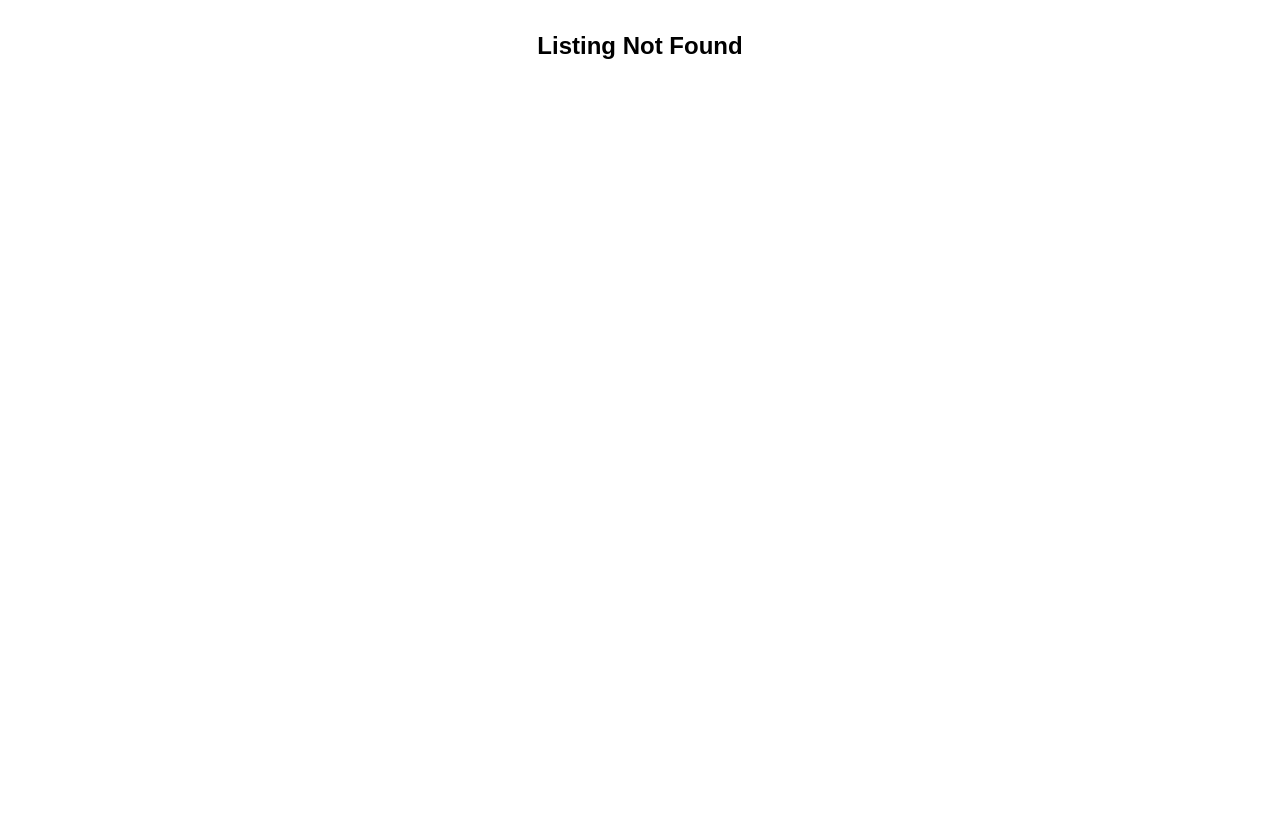
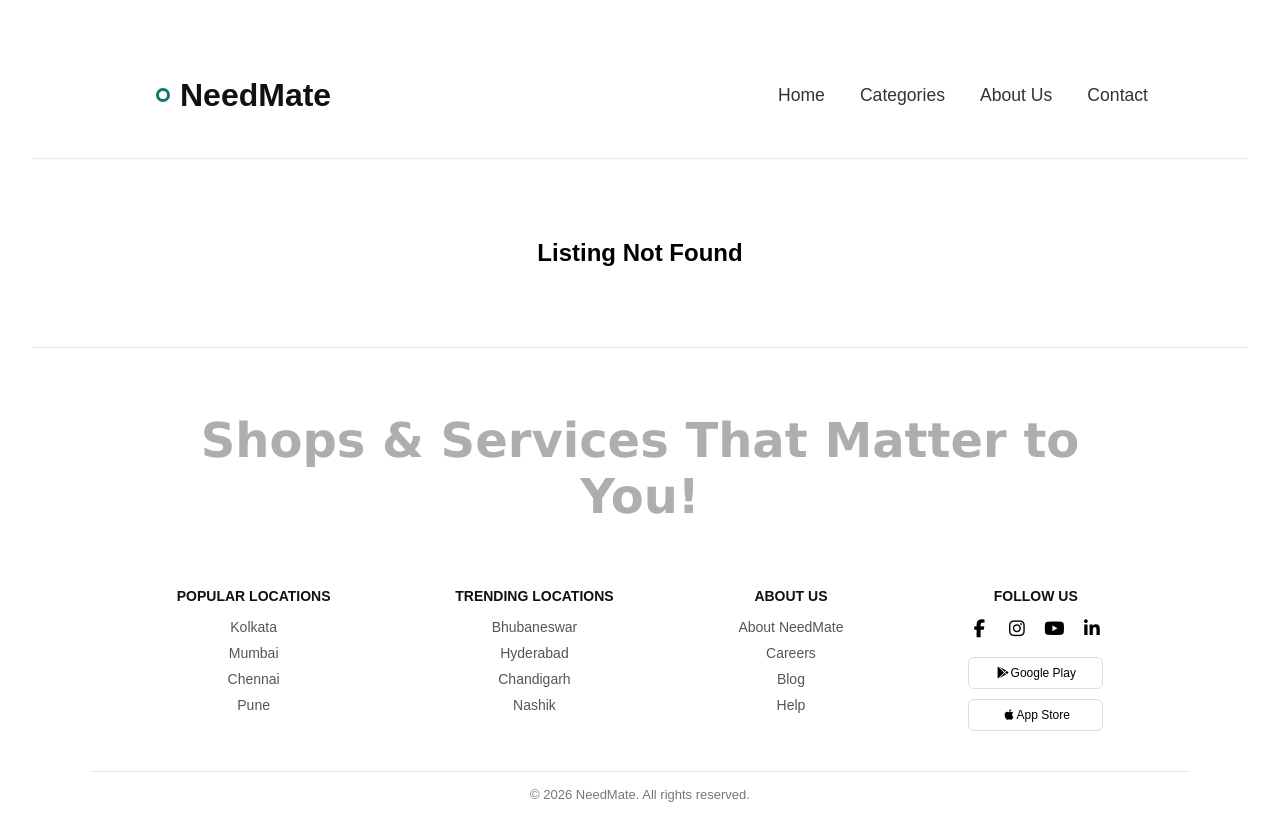
Before and after one commit to kingshukdash123/NeedMet, a React (Vite) app: page /listing/1 in a window 1280 px wide. Before the commit this address had no page. Shown: the top 840 px of the page. Before the commit the page ends 800 px from the top, so only its background shows below. Built offline with nearby package versions, Linux system fonts and the light colour scheme.

Commit message:
craete routing using 'route'

```diff
--- a/src/components/Header.jsx
+++ b/src/components/Header.jsx
@@ -1,7 +1,12 @@
-import { NavLink, Link } from "react-router-dom";
+import { NavLink, useNavigate } from "react-router-dom";
 import "../style/Header.css";
 
 export default function Header() {
+
+  const navigate = useNavigate();
+  const logoClick = () => {
+    navigate('/')
+  }
   return (
     <header className="header">
       <div className="header-container">
@@ -9,7 +14,7 @@ export default function Header() {
         {/* Logo */}
         <div className="logo">
           <span className="logo-dot"></span>
-          <h2>NeedMate</h2>
+          <h2 onClick={logoClick}>NeedMate</h2>
         </div>
 
         {/* Navigation */}
--- /dev/null
+++ b/src/components/ScrollToTop.jsx
@@ -0,0 +1,12 @@
+import { useEffect } from "react";
+import { useLocation } from "react-router-dom";
+
+export default function ScrollToTop() {
+  const { pathname } = useLocation();
+
+  useEffect(() => {
+    window.scrollTo(0, 0);
+  }, []);
+
+  return null;
+}
--- a/src/components/index.js
+++ b/src/components/index.js
@@ -4,6 +4,7 @@ import Hero from './Hero.jsx'
 import CategorySection from './CategorySection.jsx'
 import ListingCard from './ListingCard.jsx'
 import ListingSection from './ListingSection.jsx'
+import ScrollToTop from './ScrollToTop.jsx'
 
 export {
     Header,
@@ -11,7 +12,8 @@ export {
     Hero,
     CategorySection,
     ListingCard,
-    ListingSection
+    ListingSection,
+    ScrollToTop
 
 
 }
--- a/src/main.jsx
+++ b/src/main.jsx
@@ -2,23 +2,36 @@ import { StrictMode } from 'react'
 import { createRoot } from 'react-dom/client'
 import './index.css'
 import App from './App.jsx'
-import { createBrowserRouter } from 'react-router-dom'
+import { createBrowserRouter, createRoutesFromElements, Route } from 'react-router-dom'
 import { RouterProvider } from 'react-router-dom'
 import { Home, ListingDetails } from './pages'
 
-const router = createBrowserRouter([
-  {
-    path: "/",
-    element: <Home />,
-  },
-  {
-    path: "/Listing/:id",
-    element: <ListingDetails />,
-  },
-])
+const router = createBrowserRouter(
+  // [
+    // <ScrollToTop />,
+    // {
+    //   path: "/",
+    //   element: <Home />,
+    // },
+    // {
+    //   path: "/Listing/:id",
+    //   element: <ListingDetails />,
+    // },
+  // ]
+
+  createRoutesFromElements(
+    <Route>
+      <Route path='/' element={<Home />} />
+      <Route path='/listing/:id' element={<ListingDetails />} />
+    </Route>
+  )
+
+)
 
 createRoot(document.getElementById('root')).render(
   // <StrictMode>
+  <>
     <RouterProvider router={router}/>
+  </>
   // </StrictMode>,
 )
--- a/src/pages/ListingDetails.jsx
+++ b/src/pages/ListingDetails.jsx
@@ -11,7 +11,13 @@ function ListingDetails() {
   )
 
   if (!selectedListing) {
-    return <h2>Listing Not Found</h2>;
+    return (
+      <>
+        <Header />
+        <h2 style={{textAlign: 'center', margin: '5rem 0 5rem'}}>Listing Not Found</h2>
+        <Footer />
+      </>
+    )
   }
 
   return (
```
